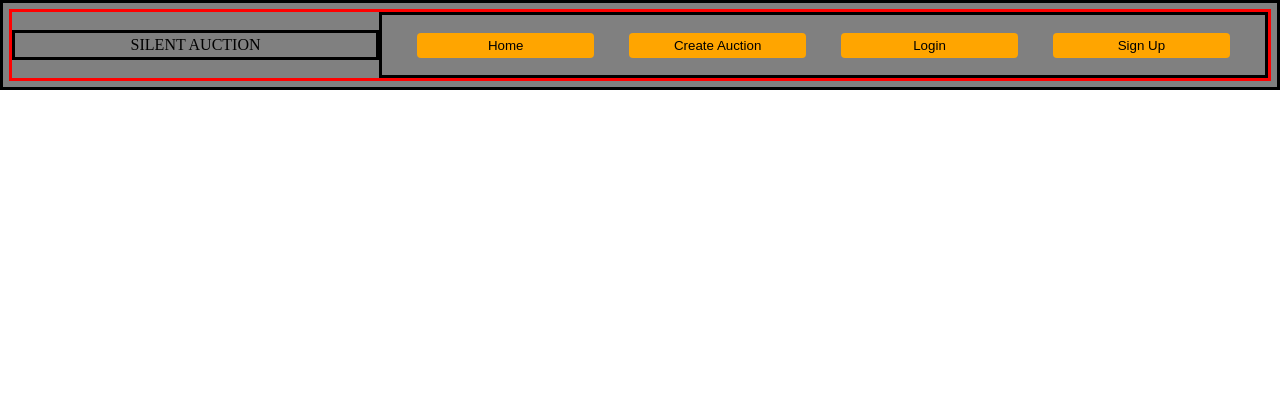
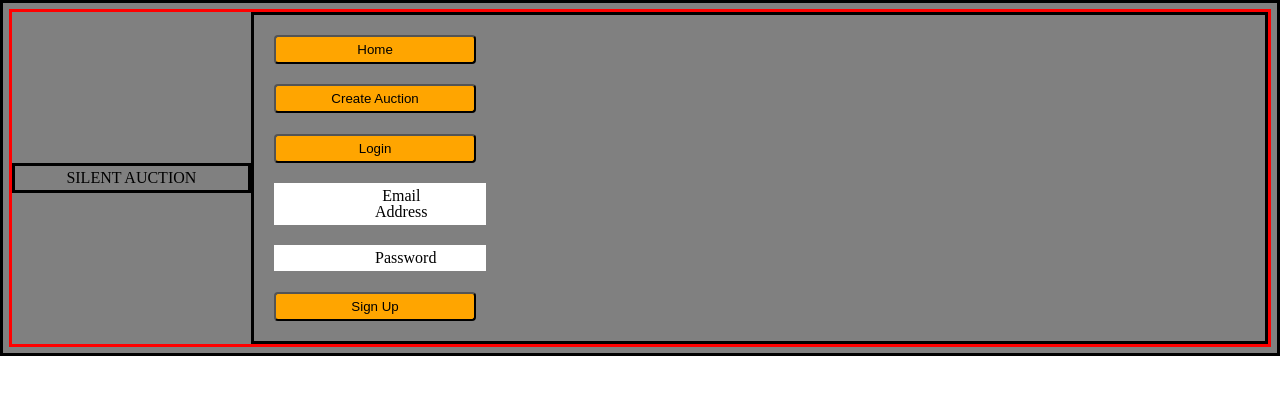
Before and after one commit to phmenard/frontend, a React (Create React App) app in the folder silent-auction/: page / in a window 1280 px wide. Shown: the top 394 px of the page. Built offline with nearby package versions, Linux system fonts and the light colour scheme.

Commit message:
added header.less styling

```diff
--- a/silent-auction/src/components/Header.js
+++ b/silent-auction/src/components/Header.js
@@ -1,9 +1,9 @@
 import React from "react";
-import {BrowserRouter as Router, Route, Link} from "react-router-dom";
-import '../css/index.css'
+import { BrowserRouter as Router, Route, Link } from "react-router-dom";
+import "../css/index.css";
 
 const Header = () => {
-   return  (
+  return (
     <Router>
       <div className="container-wrapper">
         <div className="container-navbar">
@@ -11,15 +11,28 @@ const Header = () => {
 
           <nav className="navbar">
             <Route exact path="/"></Route>
-            <button><Link to="/">Home</Link></button>
-            <button><Link to="/create">Create Auction</Link></button>
+            <button>
+              <Link to="/">Home</Link>
+            </button>
+            <button>
+              <Link to="/create">Create Auction</Link>
+            </button>
             <button>Login</button>
+            <form>
+              <label
+                // htmlFor="email"
+                // className="email"
+                // input="text"
+                placeholder="Email Address"
+              >Email Address</label>
+              <label>Password</label>
+            </form>
             <button>Sign Up</button>
           </nav>
         </div>
       </div>
     </Router>
-    )
-    }
+  );
+};
 
 export default Header;
--- a/silent-auction/src/css/index.css
+++ b/silent-auction/src/css/index.css
@@ -144,22 +144,30 @@ table {
 .container-wrapper .container-navbar h1 {
   padding: 4px;
   border: solid;
-  width: 30%;
+  width: 20%;
 }
 .container-wrapper .container-navbar .navbar {
   border: solid;
-  width: 75%;
+  width: 90%;
   justify-content: space-evenly;
 }
 .container-wrapper .container-navbar .navbar button {
+  display: flex;
+  justify-content: space-evenly;
   padding: 5px;
   width: 20%;
   margin: 2%;
   border-radius: 4px;
   background-color: orange;
-  border: orange;
 }
 .container-wrapper .container-navbar .navbar button a {
   text-decoration: none;
   color: black;
 }
+.container-wrapper .container-navbar .navbar label {
+  display: flex;
+  background-color: white;
+  padding: 0.5% 10%;
+  margin: 2%;
+  width: 1%;
+}
--- a/silent-auction/src/less/Header.less
+++ b/silent-auction/src/less/Header.less
@@ -28,31 +28,43 @@
         align-items: center;
 
 
+
         h1 {
             padding: 4px;
             border: solid;
-            width: 30%;
+            width: 20%;
 
         }
 
         .navbar {
             border: solid;
-            width: 75%;
+            width: 90%;
             justify-content: space-evenly;
 
+
+
             button{
+                display: flex;
+                justify-content: space-evenly;
                 padding: 5px;
                 width: 20%;
                 margin: 2%;
                 border-radius: 4px;
                 background-color: orange;
-                border: orange;
 
                 a{
                     text-decoration: none;
                     color: black;
                 }
             }
+
+            label {
+                display: flex;
+                background-color: white;
+                padding: .5% 10%;
+                margin: 2%;
+                width: 1%;
+            }
         }
     }
 }
```
Lines whose indentation alone changed are shown as unchanged.
